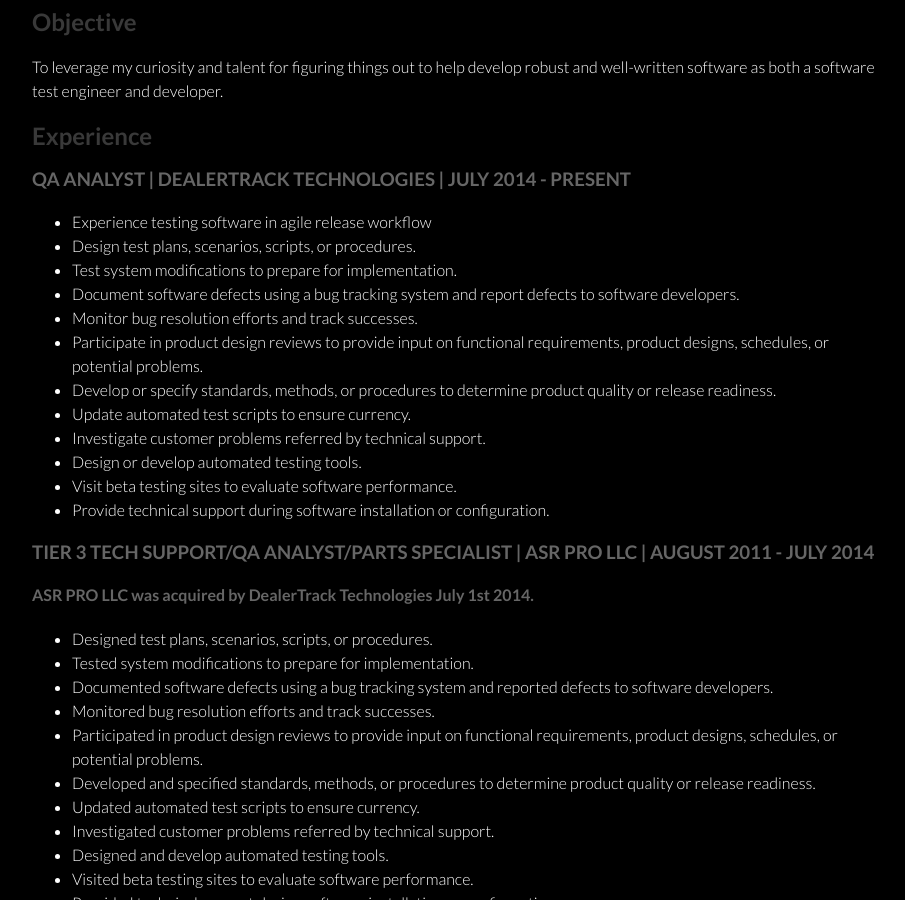
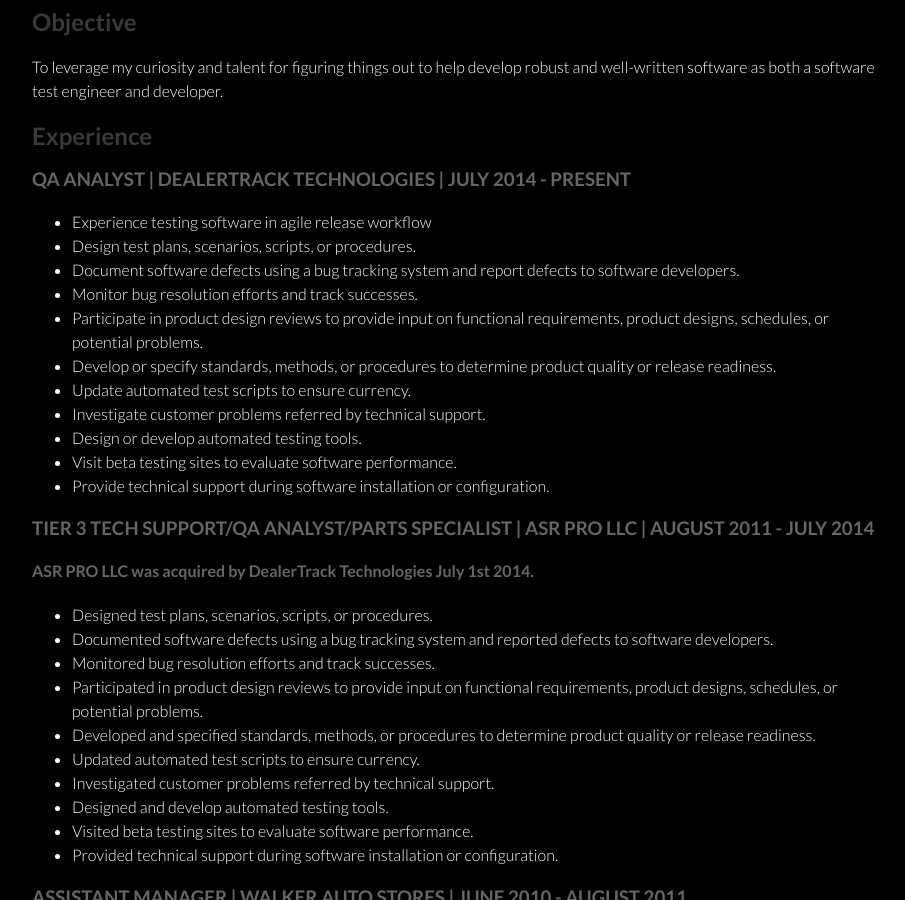
Before and after one commit to tmonck/tmonck.github.io, a Jekyll site: the page built from Resume.html, in a window 1280 px wide and 900 px high, scrolled down 331 px. Shown: the whole window, without its empty margins (178-1083 px from the left). Built offline with Jekyll 4.4.1, drawn with Linux system fonts in a browser that asks for light colours.

Commit message:
You're a QA engineer. This one is kind of expected haha

```diff
--- a/Resume.html
+++ b/Resume.html
@@ -13,7 +13,6 @@ title: Tom Monck JR by tmonck
 			<ul>
 				<li>Experience testing software in agile release workflow</li>
 				<li>Design test plans, scenarios, scripts, or procedures.</li>
-				<li>Test system modifications to prepare for implementation.</li>
 				<li>Document software defects using a bug tracking system and report defects to software developers.</li>
 				<li>Monitor bug resolution efforts and track successes.</li>
 				<li>Participate in product design reviews to provide input on functional requirements, product designs, schedules, or potential problems.</li>
@@ -28,7 +27,6 @@ title: Tom Monck JR by tmonck
 			<h4>ASR PRO LLC was acquired by DealerTrack Technologies July 1st 2014.</h4>
 			<ul>
 				<li>Designed test plans, scenarios, scripts, or procedures.</li>
-				<li>Tested system modifications to prepare for implementation.</li>
 				<li>Documented software defects using a bug tracking system and reported defects to software developers.</li>
 				<li>Monitored bug resolution efforts and track successes.</li>
 				<li>Participated in product design reviews to provide input on functional requirements, product designs, schedules, or potential problems.</li>
```
